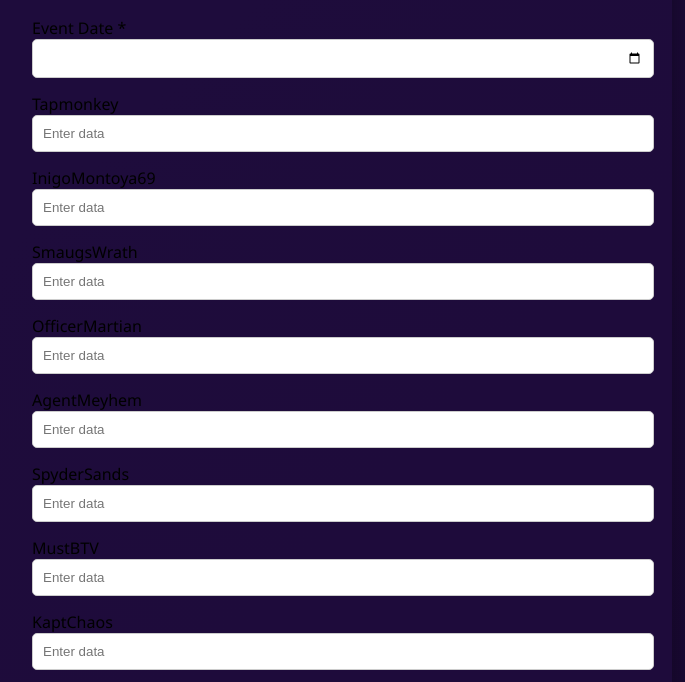
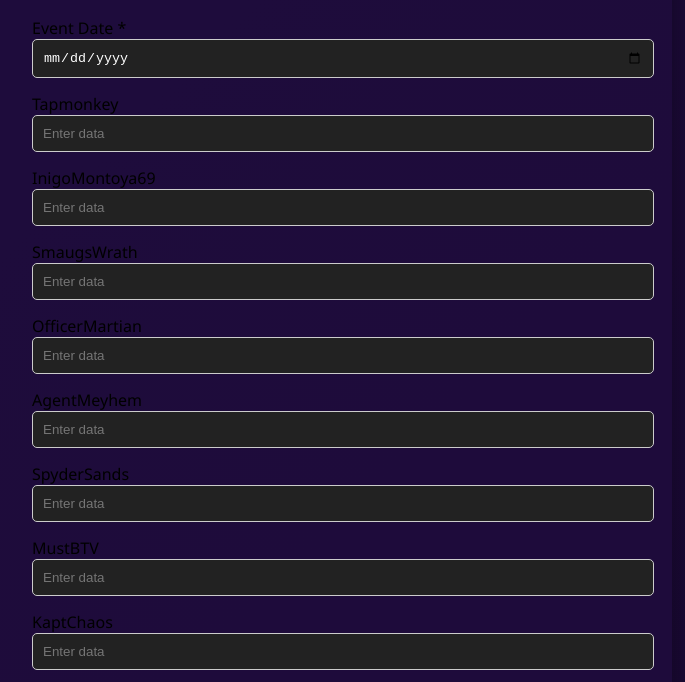
Before and after one commit to cinnameindemon/phx, a plain HTML site: page index.html in a window 1280 px wide. Shown: the part 96-778 px from the top of the page, without its empty margins (308-993 px from the left). Drawn offline with Linux system fonts and the light colour scheme.

Commit message:
Update index.html

```diff
--- a/index.html
+++ b/index.html
@@ -39,12 +39,13 @@
       width: 100%;
     }
 
-    input[type="text"], input[type="date"] {
-      padding: 10px;
-      border-radius: 5px;
-      color: white;
-      border: 1px solid #ccc;
-    }
+input[type="text"], input[type="date"] {
+  padding: 10px;
+  border-radius: 5px;
+  border: 1px solid #ccc;
+  color: white;              /* 👈 Add this line */
+  background-color: #222;    /* Optional: makes it more readable */
+}
 
     button {
       margin-top: 20px;
```
